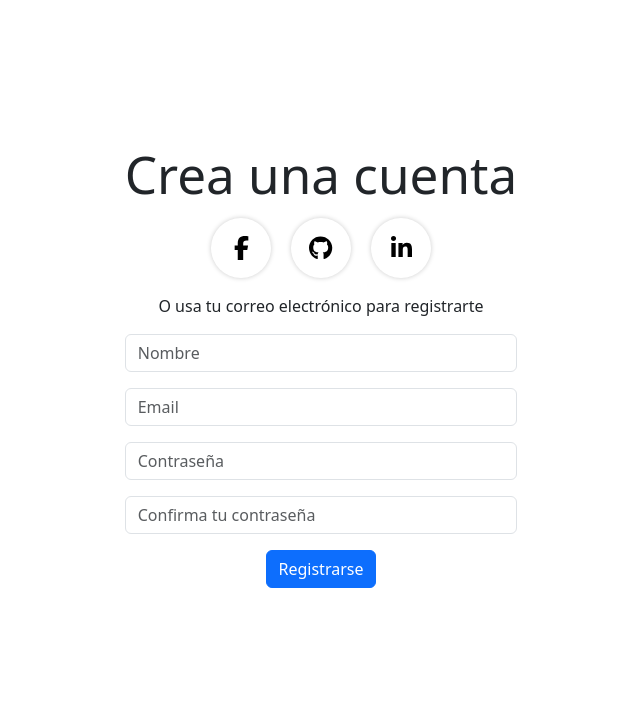
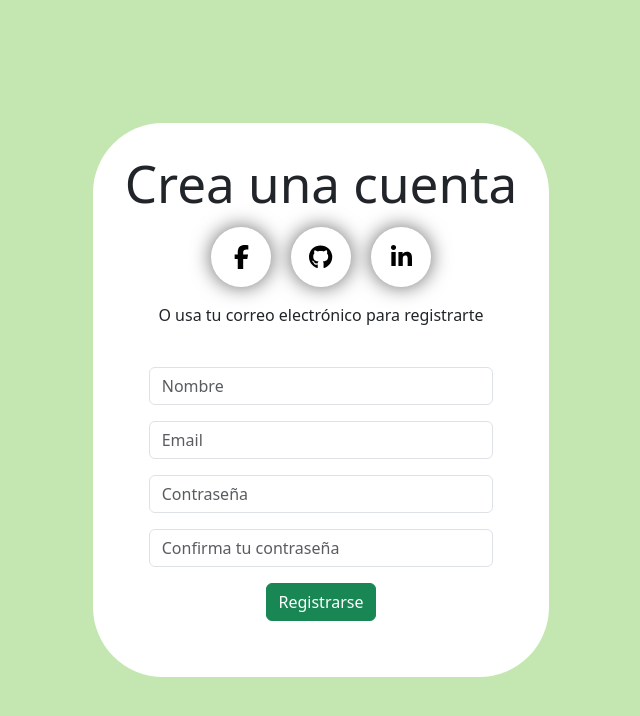
Before and after one commit to JotaJerez/Desafio-2-React, a React (Vite) app: page / in a window 1280 px wide. Shown: the top 716 px of the page, without its empty margins (319-959 px from the left). Built offline with nearby package versions, Linux system fonts and the light colour scheme.

Commit message:
se agrega fondos coloridos tanto body como root, sombras a iconos

```diff
--- a/src/App.css
+++ b/src/App.css
@@ -3,6 +3,8 @@
   margin: 0 auto;
   padding: 2rem;
   text-align: center;
+  background-color: white;
+  border-radius: 70px;
 }
 
 .logo {
@@ -54,14 +56,18 @@
   align-items: center;
   width: 60px;
   height: 60px;
-  background-color: #ffffff; /* Cambiamos el color de fondo a blanco */
-  border-radius: 50%;
+  background-color: #ffffff;
+  border-radius: 100%;
   cursor: pointer;
-  box-shadow: 0 0 5px rgba(0, 0, 0, 0.2); /* Agregamos una sombra suave */
+  box-shadow: 0 0 20px rgba(0, 0, 0, 0.6);
 }
+
 
 .icon {
   color: black; /* Mantenemos el color negro */
   font-size: 24px;
 }
 /* ----------------------------------------------------------------------------------- */
+body:not(.formulario) {
+  background-color: #c4e7b1; /* Cambia este valor al verde claro deseado */
+}
--- a/src/App.jsx
+++ b/src/App.jsx
@@ -1,17 +1,18 @@
-import React, {useState} from 'react'
-import './App.css'
-import Registro from './components/Registro'
-import Alert from './components/Alert'
-import 'bootstrap/dist/css/bootstrap.min.css'
+import React, { useState } from 'react';
+import './App.css';
+import Registro from './components/Registro';
+import Alert from './components/Alert';
+import 'bootstrap/dist/css/bootstrap.min.css';
 
 function App() {
+  const [mensaje, setMensaje] = useState("");
 
   return (
     <>
-      <Registro />
-      <Alert />
+      <Registro setMensaje={setMensaje} />
+      {mensaje && <Alert message={mensaje} />}
     </>
-  )
+  );
 }
 
-export default App
+export default App;
--- a/src/components/Alert.jsx
+++ b/src/components/Alert.jsx
@@ -1,8 +1,11 @@
-// Alert.js
 import React from 'react';
 
-function Alert({ message, type }) {
-  return <div className={`alert alert-${type}`}>{message}</div>;
+const Alert = ({ message }) => {
+  return (
+    <div className="alert">
+      {message}
+    </div>
+  );
 }
 
 export default Alert;
--- a/src/components/Formulario.jsx
+++ b/src/components/Formulario.jsx
@@ -1,4 +1,5 @@
 import React, { useState } from 'react';
+import Alert from './Alert';
 
 const Formulario = () => {
   const [nombre, setNombre] = useState("");
@@ -9,6 +10,7 @@ const Formulario = () => {
   const [error, setError] = useState(false);
   const [errorCorreo, setErrorCorreo] = useState(false);
   const [errorContraseña, setErrorContraseña] = useState(false);
+  const [registroExitoso, setRegistroExitoso] = useState(false);
 
   const validarDatos = (e) => {
     e.preventDefault();
@@ -16,6 +18,7 @@ const Formulario = () => {
     setError(false);
     setErrorCorreo(false);
     setErrorContraseña(false);
+    setRegistroExitoso(false);
 
     if (nombre === "" || email === "" || contraseña === "" || confirmacionContraseña === "") {
       setError(true);
@@ -23,6 +26,8 @@ const Formulario = () => {
       setErrorCorreo(true);
     } else if (contraseña !== confirmacionContraseña) {
       setErrorContraseña(true);
+    } else {
+      setRegistroExitoso(true);
     }
   };
 
@@ -32,8 +37,9 @@ const Formulario = () => {
   };
 
   return (
-    <>
-      <form onSubmit={validarDatos} className='formulario'>
+    <div className="formulario-container">
+      <div className={`formulario ${registroExitoso ? 'bg-success' : error || errorCorreo || errorContraseña ? 'bg-danger' : ''}`}>
+        <form onSubmit={validarDatos} className='p-4 rounded'>
           <div className='form-group'>
             <input
               placeholder='Nombre'
@@ -78,13 +84,18 @@ const Formulario = () => {
             />
           </div>
 
-        <button type='submit' className='btn btn-primary my-3'>Registrarse</button>
+          <button type='submit' className='btn btn-success mt-3'>Registrarse</button>
 
-        {error ? <p className='error-message'>Todos los campos son obligatorios</p> : null}
-        {errorCorreo ? <p className='error-message'>Escribe un correo válido</p> : null}
-        {errorContraseña ? <p className='error-message'>Las contraseñas deben ser iguales</p> : null}
+
+
+          {registroExitoso ? (
+            <Alert type="success" message="¡Registro exitoso!" />
+          ) : error || errorCorreo || errorContraseña ? (
+            <Alert type="danger" message="Hay errores en el formulario" />
+          ) : null}
         </form>
-    </>
+      </div>
+    </div>
   );
 }
 
--- a/src/components/Registro.jsx
+++ b/src/components/Registro.jsx
@@ -1,15 +1,14 @@
-import React from 'react'
-import Formulario from './Formulario'
-import SocialButton from './SocialButton'
-import Alert from './Alert'
+import React from 'react';
+import Formulario from './Formulario';
+import SocialButton from './SocialButton';
 
-const Registro = () => {
+const Registro = ({ setMensaje }) => {
   return (
     <>
-        <SocialButton />
-        <Formulario />
+      <SocialButton setMensaje={setMensaje} />
+      <Formulario setMensaje={setMensaje} />
     </>
-  )
+  );
 }
 
-export default Registro
+export default Registro;
--- a/src/components/SocialButton.jsx
+++ b/src/components/SocialButton.jsx
@@ -2,18 +2,39 @@ import React from 'react';
 import { FontAwesomeIcon } from '@fortawesome/react-fontawesome';
 import { faFacebookF, faGithub, faLinkedinIn } from '@fortawesome/free-brands-svg-icons';
 
-const SocialButton = () => {
+const SocialButton = ({ setMensaje }) => {
+  const handleSocialButtonClick = (socialNetwork) => {
+    let message = "";
+
+    // Determinar el mensaje según la red social
+    switch (socialNetwork) {
+      case "facebook":
+        message = "Has iniciado sesión con Facebook";
+        break;
+      case "github":
+        message = "Has iniciado sesión con GitHub";
+        break;
+      case "linkedin":
+        message = "Has iniciado sesión con LinkedIn";
+        break;
+      default:
+        message = "Has iniciado sesión con una red social";
+    }
+
+    setMensaje(message);
+  };
+
   return (
     <>
       <h1 className='mb-3'>Crea una cuenta</h1>
       <div className='social-icons'>
-        <div className='social-icon'>
+        <div className='social-icon' onClick={() => handleSocialButtonClick("facebook")}>
           <FontAwesomeIcon icon={faFacebookF} className='icon' />
         </div>
-        <div className='social-icon'>
+        <div className='social-icon' onClick={() => handleSocialButtonClick("github")}>
           <FontAwesomeIcon icon={faGithub} className='icon' />
         </div>
-        <div className='social-icon'>
+        <div className='social-icon' onClick={() => handleSocialButtonClick("linkedin")}>
           <FontAwesomeIcon icon={faLinkedinIn} className='icon' />
         </div>
       </div>
```
Lines whose indentation alone changed are shown as unchanged.
